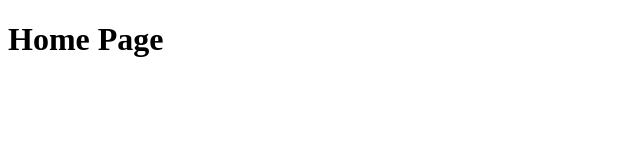
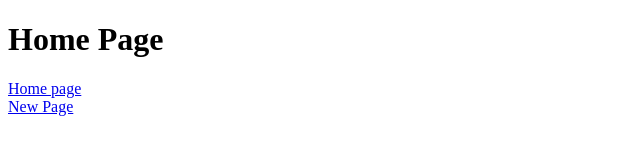
Before and after one commit to SHerlyn0/Myfirstwebsite2023, a plain HTML site: page index.html in a window 1280 px wide. Shown: the whole page, without its empty margins (0-640 px from the left). Drawn offline with Linux system fonts and the light colour scheme.

Commit message:
Update index.html

```diff
--- a/index.html
+++ b/index.html
@@ -7,5 +7,7 @@
 
   <body>
     <h1>Home Page</h1>
+    <a href="index.html"> Home page </a><br>
+    <a href="newpage.html">New Page</a>
   </body>
 </html>
```
